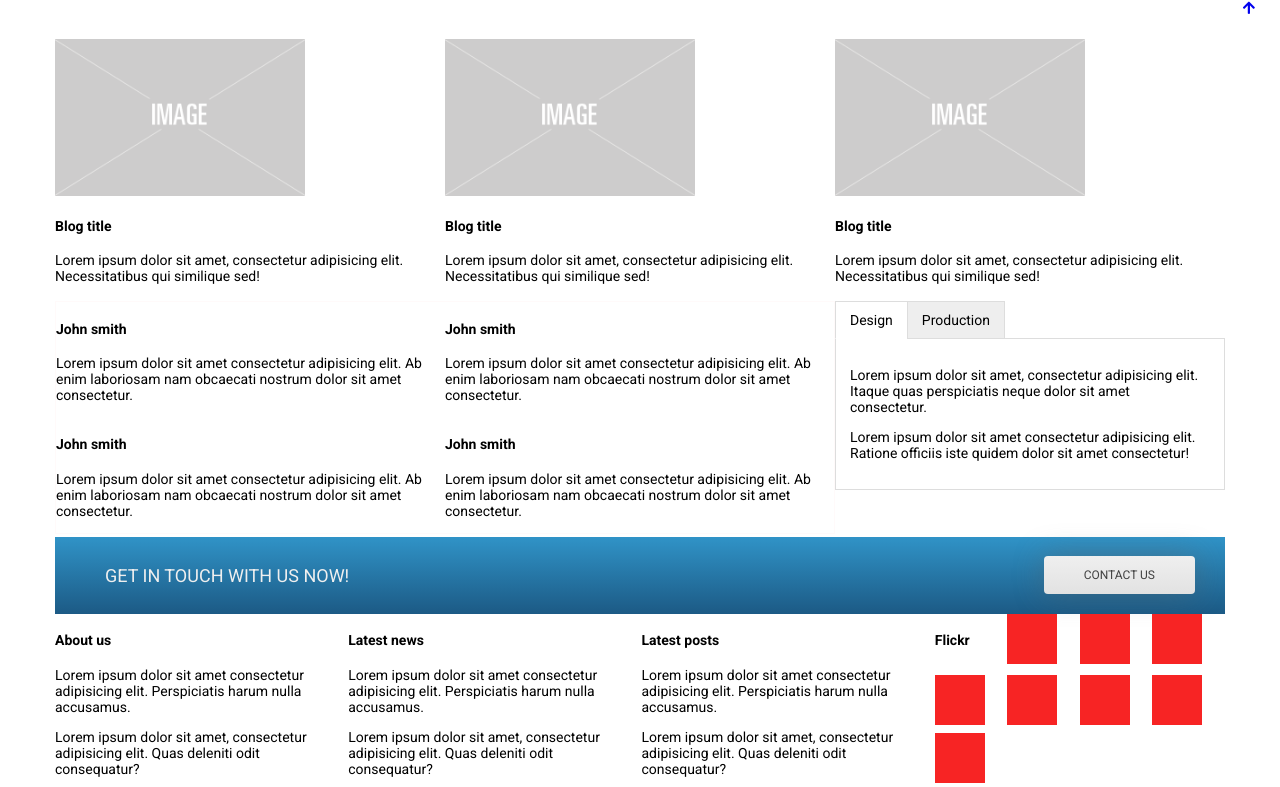
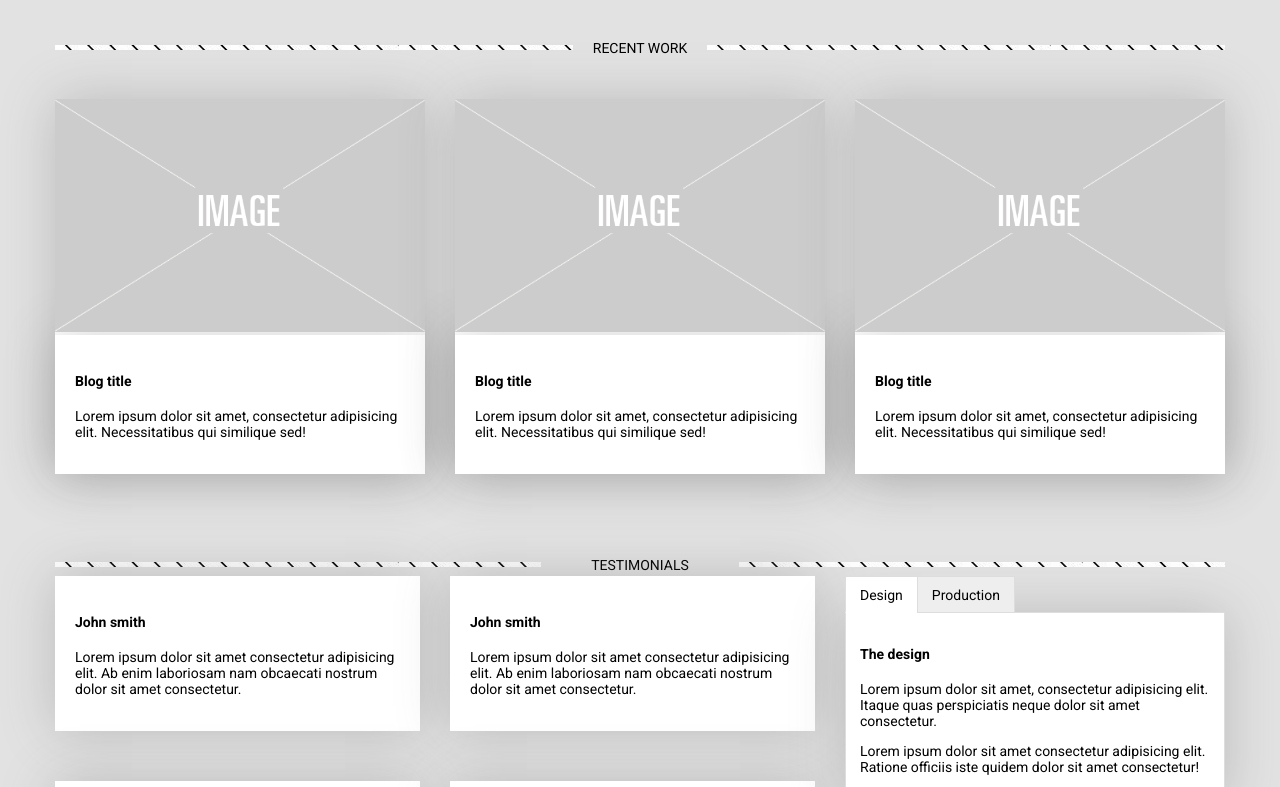
Before and after one commit to srcnebo/gridProject, a plain HTML site: page index.html in a window 1280 px wide. Shown: the part 784-1571 px from the top of the page. Drawn offline with Linux system fonts and the light colour scheme.

Commit message:
Almost there

```diff
--- a/css/style.css
+++ b/css/style.css
@@ -9,6 +9,7 @@ body{
     /*font-family: 'Montserrat', sans-serif;*/
     font-size: 14px;
     font-weight: 300px;
+    background: #e2e2e2;
 }
 
 
@@ -34,7 +35,7 @@ body{
 } */
 
 header{
-    background: rgb(68, 68, 68);
+    background: #444444;
 }
 
 .hero{
@@ -134,6 +135,7 @@ header{
 .features{
     display: grid;
     grid-template-columns: repeat(4, 1fr);
+    grid-column-gap: 20px;
 }
 .feature-item{
     color: rgb(116, 116, 116);
@@ -166,47 +168,85 @@ header{
     padding: 8px 15px 8px 15px;
 }
 
+#fhover:hover{
+    background: #f3f3f3;
+    box-shadow: rgba(94, 94, 94, 0.40) 0px 0px 30px 0px;
 
+}
+#fhover:hover a{
+    display: none;
+}
+#fhover:hover i{
+    background: #247ebe;
+}
 
 .blog-section{
     display: grid;
     grid-template-columns: repeat(3, 1fr);
+    grid-gap: 30px;
+}
+
+.blog{
+    box-shadow: rgba(94, 94, 94, 0.288) 0px 0px 50px 0px;
+    background: #ffffff;
+    margin: 40px 0 80px 0;
 }
 
 .blog img{
-    max-width: 250px;
+    max-width: 100%;
     height: auto;
 }
 
 .dev-section{
     display: grid;
     grid-template-columns: 2fr 1fr;
+    grid-column-gap: 30px;
 }
 
 .testimonials{
     display: grid;
     grid-template-columns: 1fr 1fr;
-    border: 1px solid snow;
+    grid-column-gap: 30px;
+    grid-row-gap: 50px;
+}
+
+.test-item{
+    padding: 20px;
+    margin: 0px;
+    background: #ffffff;
+    box-shadow: rgba(94, 94, 94, 0.288) 0px 0px 50px 0px;
+
+}
+
+.dev-content{
+    background: #ffffff;
+    box-shadow: rgba(94, 94, 94, 0.288) 0px 0px 50px 0px;
 }
 
 .footer-content{
     display: grid;
     grid-template-columns: repeat(4, 1fr);
+    justify-items: space-between;
 }
 
-.squares{
+.square{
     display: grid;
-    grid-template-columns:repeat(4, 1fr);
+    grid-template-columns:repeat(4, 50px);
+    grid-gap: 5px;
 
 }
 
-.square{
+.box{
     width: 50px;
     height: 50px;
-    background-color: rgb(247, 36, 36);
+    background-color: #333333;
     z-index: 20;
 }
 
+footer{
+    background: #444444;
+    color: #e2e2e2;
+}
 
 .footer-copy{
     display: grid;
@@ -214,16 +254,34 @@ header{
     justify-items: space-between;
     border: 1px solid springgreen;
     position: relative;
+    align-items: center;
 }
 
 .social{
     justify-self: end;
 }
 
+.social i{
+    font-size: 28px;
+    margin-left: 10px;
+}
+
+
 .totop{
     position: fixed;
-    bottom: 0px;
-    right: 25px;
+    bottom: 35px;
+    right: 30px;
+}
+.totop a{
+    color: #bebebe;
+    font-size: 20px;
+}
+
+.footer-bot{
+    background: #3a3a3a;
+    text-transform: uppercase;
+    font-size: 11px;
+    padding: 20px 0 20px 0;
 }
 
 
@@ -271,7 +329,20 @@ header{
 
 /* End of Tabs */
 
+/* Dividers  */
+.flexbreak{
+    display: grid;
+    grid-template-columns: 1fr auto 1fr;
+    align-items: center;
+}
+.flexbreak p{
+    margin: 0 20px 0 20px;
+}
+
 .divider{
-    height: 20px;
-    background: url(/assets/Border-BG.jpg);
+    height: 5px;
+    background:#e2e2e2 url("/assets/Border-BG.jpg") repeat-x;
 }
+
+
+/* End Of Dividers  */
--- a/index.html
+++ b/index.html
@@ -58,7 +58,7 @@
                 <h4>Feature 1</h4>
                 <p>Lorem ipsum, dolor sit amet consectetur adipisicing elit. Voluptas velit reprehenderit neque officia molestiae fuga quaerat ad mollitia! Inventore, mollitia.</p>
                 <a href="#" class="button">Read more</a>
-            </div><div class="feature-item">
+            </div><div class="feature-item" id="fhover">
                 <i class="fas fa-laptop"></i>
                 <h4>Feature 1</h4>
                 <p>Lorem ipsum, dolor sit amet consectetur adipisicing elit. Voluptas velit reprehenderit neque officia molestiae fuga quaerat ad mollitia! Inventore, mollitia.</p>
@@ -70,26 +70,41 @@
                 <a href="#" class="button">Read more</a>
             </div>
         </div> <!--End of Features-->
-
+        <div class="flexbreak">
+                <div class="divider"></div>
+                <p>RECENT WORK</p>
+                <div class="divider"></div>
+        </div>
         <div class="blog-section">
             <div class="blog">
                 <img src="/assets/img-placeholder.png" alt="blog image" />
+                <div class="test-item">
                     <h4>Blog title</h4>
                     <p>Lorem ipsum dolor sit amet, consectetur adipisicing elit. Necessitatibus qui similique sed!</p>
                 </div>
+            </div>
             <div class="blog">
                 <img src="/assets/img-placeholder.png" alt="blog image" />
+                <div class="test-item">
                     <h4>Blog title</h4>
                     <p>Lorem ipsum dolor sit amet, consectetur adipisicing elit. Necessitatibus qui similique sed!</p>
                 </div>
+            </div>
             <div class="blog">
                 <img src="/assets/img-placeholder.png" alt="blog image" />
+                <div class="test-item">
                     <h4>Blog title</h4>
                     <p>Lorem ipsum dolor sit amet, consectetur adipisicing elit. Necessitatibus qui similique sed!</p>
+                </div>
             </div>
 
         </div> <!--END OF Blog Section-->
 
+        <div class="flexbreak testimonials">
+                <div class="divider"></div>
+                <p>TESTIMONIALS</p>
+                <div class="divider"></div>
+        </div>
 
         <div class="dev-section">
             <div class="testimonials">
@@ -115,6 +130,7 @@
                     <input type="radio" id="dev-1" name="tab-group" checked>
                     <label for="dev-1">Design</label>
                     <div class="dev-content">
+                        <h4>The design</h4>
                         <p>Lorem ipsum dolor sit amet, consectetur adipisicing elit. Itaque quas perspiciatis neque dolor sit amet consectetur.</p>
                         <p>Lorem ipsum dolor sit amet consectetur adipisicing elit. Ratione officiis iste quidem dolor sit amet consectetur!</p>
                     </div>
@@ -122,6 +138,7 @@
                     <input type="radio" id="dev-2" name="tab-group">
                     <label for="dev-2">Production</label>
                     <div class="dev-content">
+                        <h4>The Production</h4>
                         <p>2Lorem ipsum dolor sit amet, consectetur adipisicing elit. Itaque quas perspiciatis neque dolor sit amet consectetur.</p>
                         <p>2Lorem ipsum dolor sit amet consectetur adipisicing elit. Ratione officiis iste quidem dolor sit amet consectetur!</p>
                     </div>
@@ -162,19 +179,23 @@
             </div>
             <div class="squares">
                 <h4>Flickr</h4>
-                <div class="square"></div>
-                <div class="square"></div>
-                <div class="square"></div>
-                <div class="square"></div>
-                <div class="square"></div>
-                <div class="square"></div>
-                <div class="square"></div>
-                <div class="square"></div>
+                <div class="square">
+                    <div class="box"></div>
+                    <div class="box"></div>
+                    <div class="box"></div>
+                    <div class="box"></div>
+                    <div class="box"></div>
+                    <div class="box"></div>
+                    <div class="box"></div>
+                    <div class="box"></div>
+
+                </div>
+
             </div>
 
         </div> <!--End of footer content-->
 
-
+        <div class="footer-bot">
             <div class="footer-copy container">
 
                 <div class="copy">
@@ -194,7 +215,7 @@
             <div class="totop">
                 <a href="#"><i class="fas fa-arrow-up"></i></a>
             </div>
-
+        </div>
     </footer>
 
 
```
Lines whose indentation alone changed are shown as unchanged.
